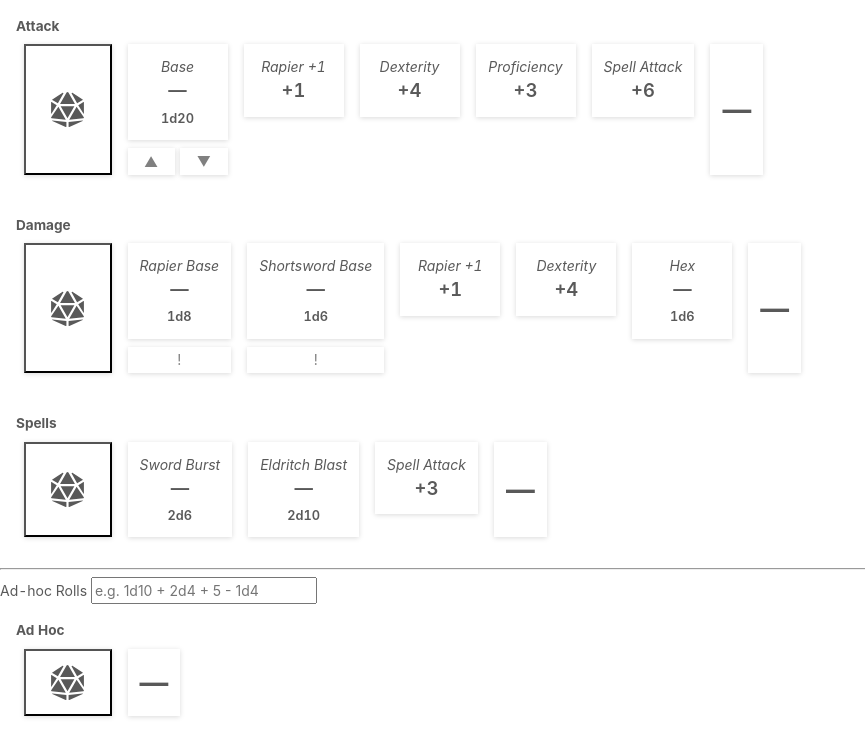
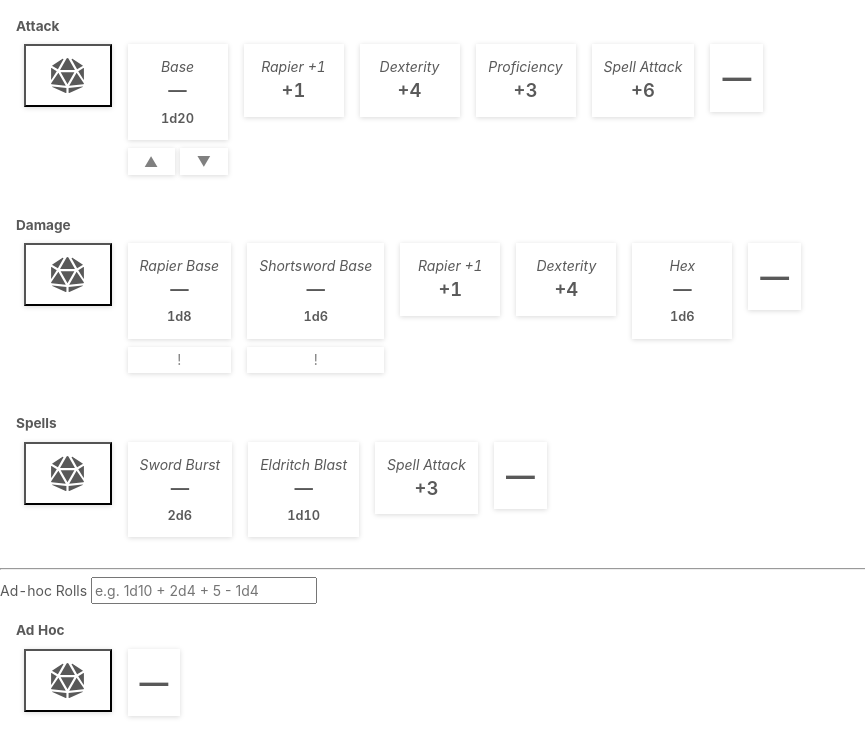
Before and after one commit to kgsherman/dnd, a React (Create React App) app: page / in a window 1280 px wide. Shown: the top 756 px of the page, without its empty margins (0-865 px from the left). Built offline with nearby package versions, Linux system fonts and the light colour scheme.

Commit message:
fixed eldrich blast

```diff
--- a/src/App.js
+++ b/src/App.js
@@ -37,7 +37,7 @@ const App = () => {
 
   const spellMods = [
     '2d6(Sword Burst)',
-    '2d10(Eldritch Blast)',
+    '1d10(Eldritch Blast)',
     '3(Spell Attack)',
   ];
 
--- a/src/Components/Group.js
+++ b/src/Components/Group.js
@@ -172,11 +172,15 @@ const Group = ({ title, modStrings, startSelected = false }) => {
     <Container>
       <Title>{title}</Title>
       <Tiles>
-        <RollButton onClick={resolve}> <FaDiceD20/> </RollButton>
+        <div>
+          <RollButton onClick={resolve}><FaDiceD20 /></RollButton>
+        </div>
         {mods.map((mod, i) => <Mod {...mod} index={i} key={uuidv4()} toggleSelect={toggleSelect} toggleCrit={toggleCrit} toggleDisadvantage={toggleDisadvantage} toggleAdvantage={toggleAdvantage} />)}
-        <Total>
-          {total ?? '—'}
-        </Total>
+        <div>
+          <Total>
+            {total ?? '—'}
+          </Total>
+        </div>
       </Tiles>
     </Container>
   );
```
